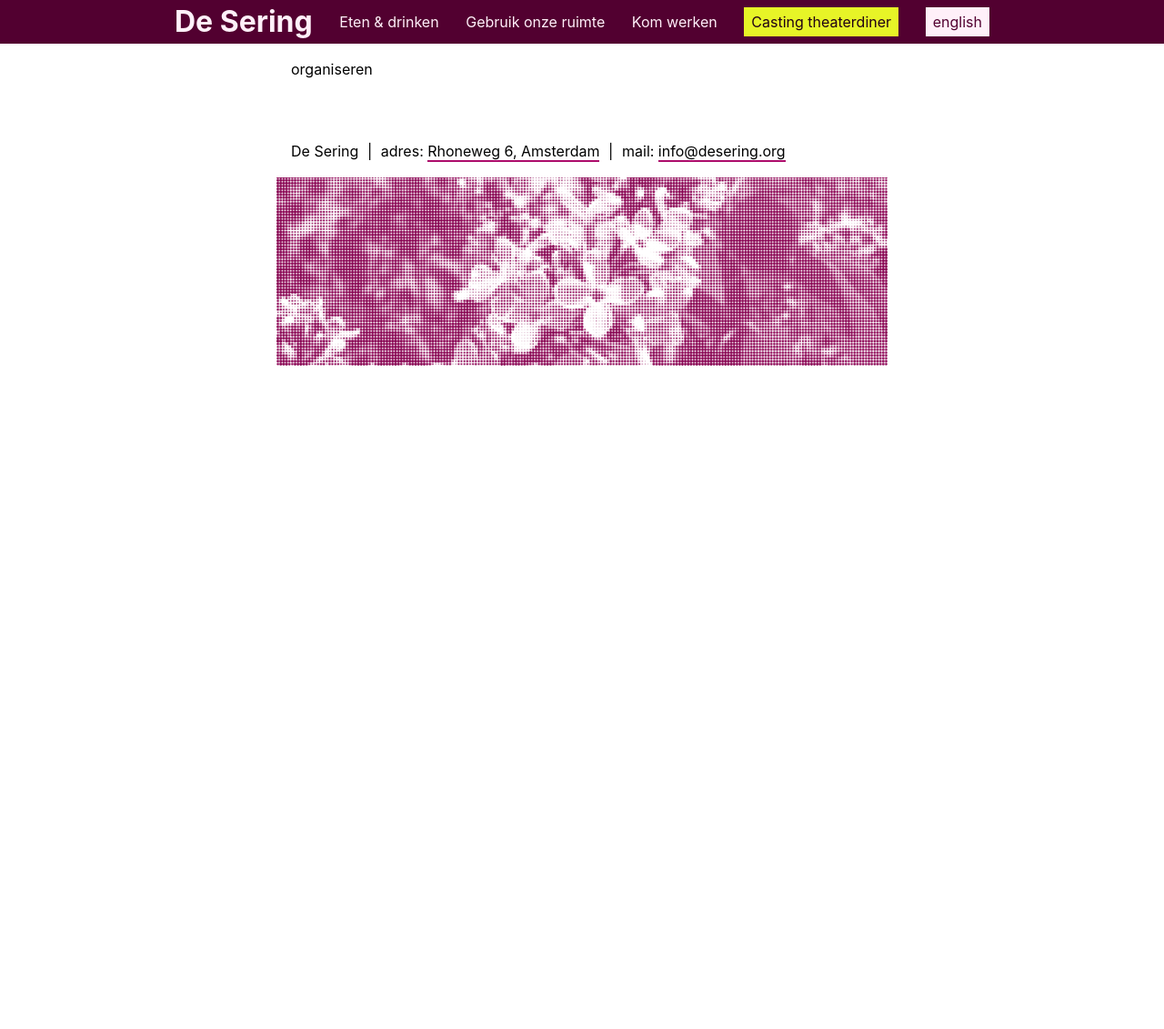
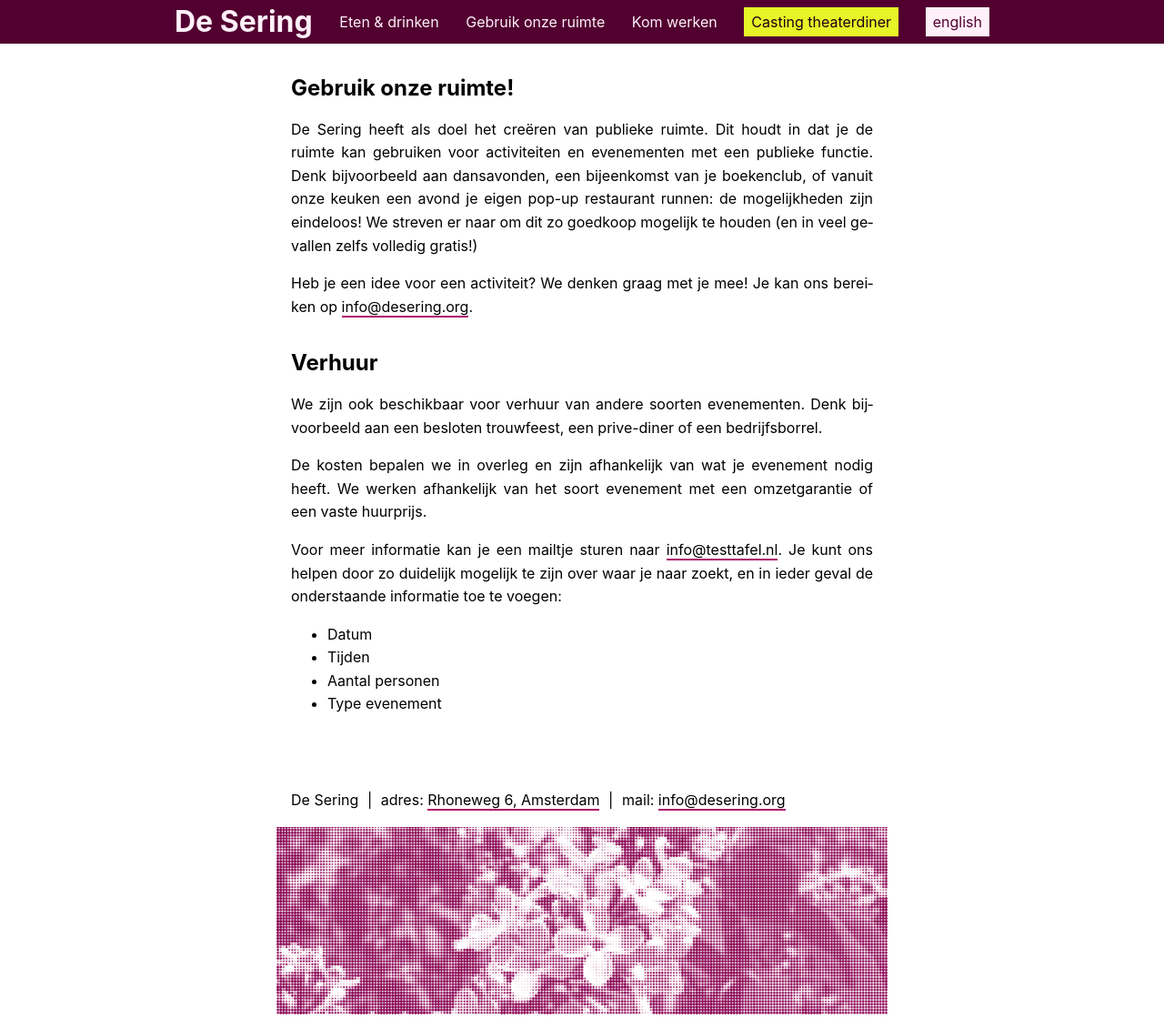
Before and after one commit to decoalitie/desering.org, a Jekyll site: the page built from organiseren.html, in a window 1280 px wide and 1131 px high. Shown: the whole window at 91% size. Built offline with Jekyll 4.4.1, drawn with Linux system fonts in a browser that asks for light colours; some web fonts are replaced.

Commit message:
Finalize dutch pages

```diff
--- a/organiseren.html
+++ b/organiseren.html
@@ -7,4 +7,37 @@ main-menu: Gebruik onze ruimte
 permalink: :path/:basename
 ---
 
-organiseren
+<h2>Gebruik onze ruimte!</h2>
+
+<p>
+  De Sering heeft als doel het creëren van publieke ruimte. Dit houdt in dat je de ruimte kan gebruiken voor activiteiten en evenementen met een publieke functie.
+  Denk bijvoorbeeld aan dansavonden, een bijeenkomst van je boekenclub, of vanuit onze keuken een avond je eigen pop-up restaurant runnen: de mogelijkheden zijn eindeloos!
+  We streven er naar om dit zo goedkoop mogelijk te houden (en in veel gevallen zelfs volledig gratis!)
+</p>
+
+<p>
+  Heb je een idee voor een activiteit? We denken graag met je mee! Je kan ons bereiken op <a href="mailto:info@desering.org">info@desering.org</a>.
+</p>
+
+<h2>Verhuur</h2>
+
+<p>
+  We zijn ook beschikbaar voor verhuur van andere soorten evenementen. Denk bijvoorbeeld aan een besloten trouwfeest, een prive-diner of een bedrijfsborrel.
+</p>
+
+<p>
+  De kosten bepalen we in overleg en zijn afhankelijk van wat je evenement nodig heeft. We werken afhankelijk van het soort evenement
+  met een omzetgarantie of een vaste huurprijs.
+</p>
+
+<p>
+  Voor meer informatie kan je een mailtje sturen naar <a href="mailto:info@testtafel.nl">info@testtafel.nl</a>.
+  Je kunt ons helpen door zo duidelijk mogelijk te zijn over waar je naar zoekt, en in ieder geval de onderstaande informatie toe te voegen:
+</p>
+
+<ul>
+  <li>Datum</li>
+  <li>Tijden</li>
+  <li>Aantal personen</li>
+  <li>Type evenement</li>
+</ul>
--- a/styles/main.scss
+++ b/styles/main.scss
@@ -32,7 +32,7 @@ body {
 main {
     max-width: var(--main-content-max-width);
     margin: var(--main-header-height) auto 0 auto;
-    padding: 1rem;
+    padding: 2rem 1rem 1rem 1rem;
 }
 
 @import "layout/header";
```
Also changed, not shown: kom-werken.html (+18 -1 lines).
